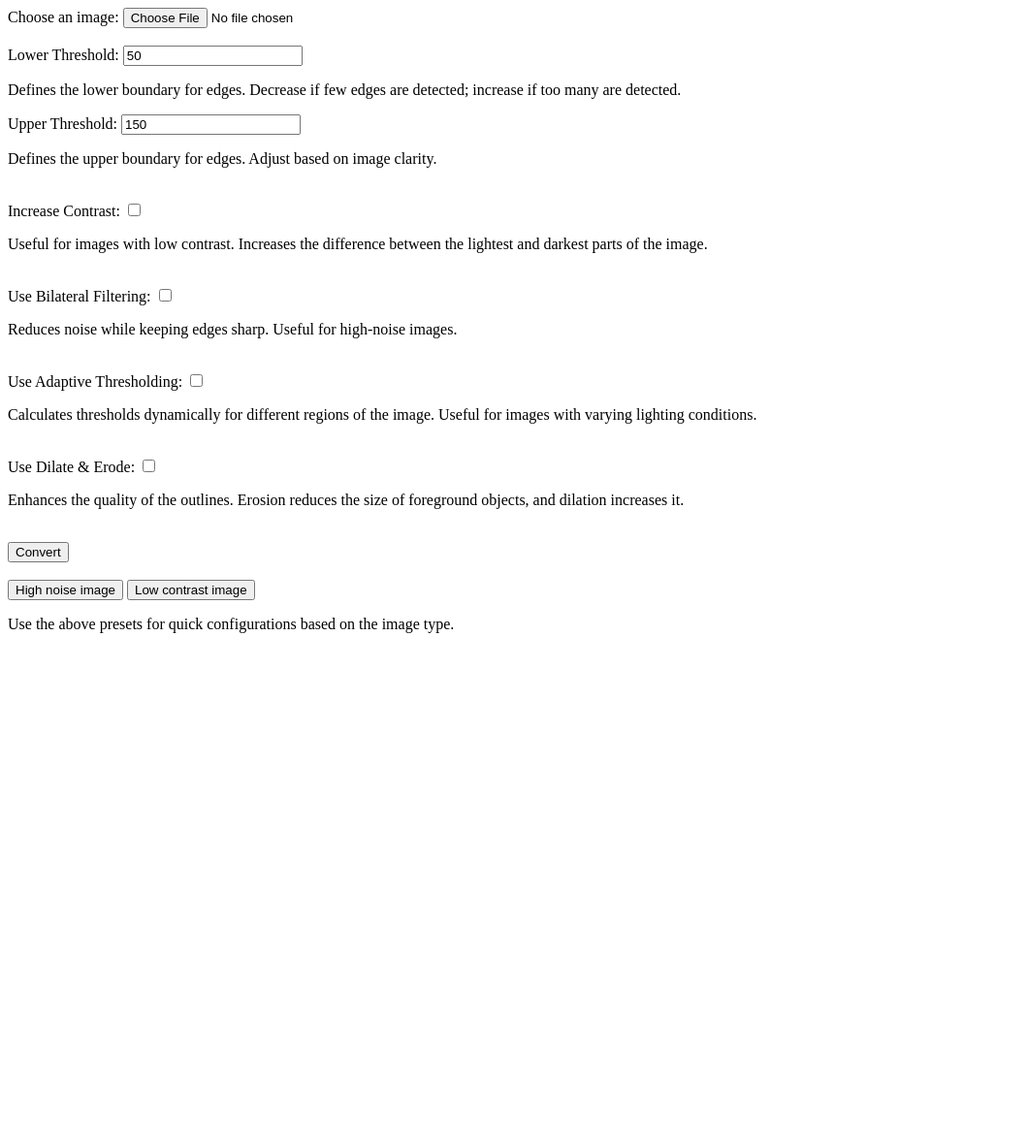
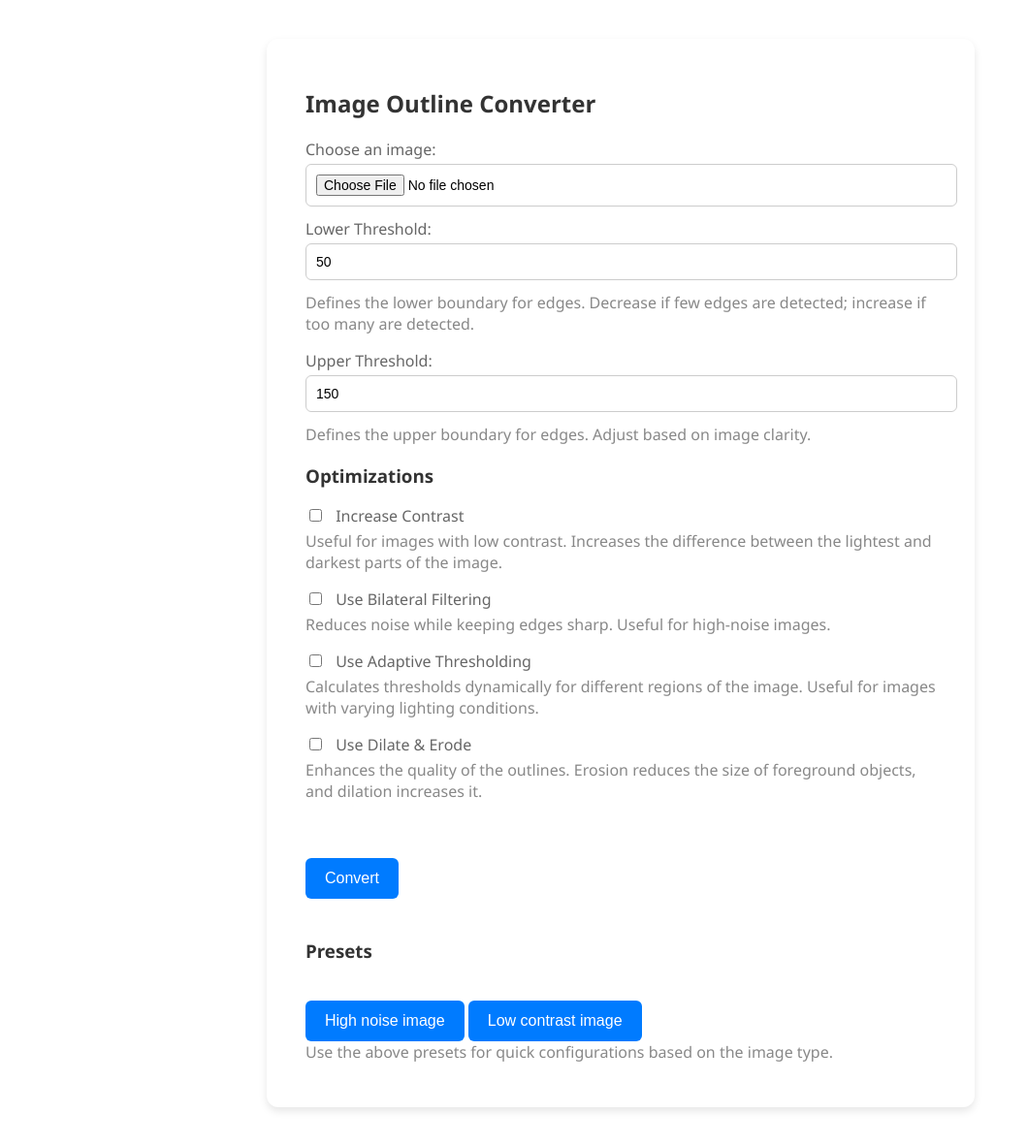
Before and after one commit to Coder-3/image-outliner, a Flask app: page / in a window 1280 px wide. Shown: the whole page at 97% size, without its empty margins (0-1059 px from the left). Before the commit the page ends 653 px from the top, so only its background shows below. Run offline with Flask 2, Linux system fonts and the light colour scheme.

Commit message:
Styling improvements and matching file extension on save

```diff
--- a/app.py
+++ b/app.py
@@ -36,8 +36,15 @@ def flexible_image_processing(image_path, lower_threshold, upper_threshold,
     outline = 255 * np.ones_like(gray)
     cv2.drawContours(outline, contours, -1, (0, 0, 0), 2)
 
-    output_path = os.path.join(UPLOAD_FOLDER, "outlined_" + os.path.basename(image_path))
-    cv2.imwrite(output_path, outline, [int(cv2.IMWRITE_JPEG_QUALITY), 95])
+    file_extension = os.path.splitext(image_path)[1].lower()
+
+    if file_extension == ".png":
+        output_path = os.path.join(UPLOAD_FOLDER, "outlined_" + os.path.basename(image_path))
+        cv2.imwrite(output_path, outline, [int(cv2.IMWRITE_PNG_COMPRESSION), 3])
+    else:
+        output_name = "outlined_" + os.path.splitext(os.path.basename(image_path))[0] + ".jpg"
+        output_path = os.path.join(UPLOAD_FOLDER, output_name)
+        cv2.imwrite(output_path, outline, [int(cv2.IMWRITE_JPEG_QUALITY), 95])
 
     return output_path
 
--- a/templates/index.html
+++ b/templates/index.html
@@ -2,41 +2,134 @@
 <html>
   <head>
     <title>Image Outline Converter</title>
+    <style>
+      body {
+        font-family: "Segoe UI", Tahoma, Geneva, Verdana, sans-serif;
+        margin: 40px auto;
+        max-width: 650px;
+        background-color: #fff;
+        padding: 30px 40px;
+        border-radius: 12px;
+        box-shadow: 0 4px 8px rgba(0, 0, 0, 0.1);
+      }
+      h2,
+      h3 {
+        color: #333;
+      }
+      label {
+        display: block;
+        margin-bottom: 4px;
+        color: #666;
+      }
+      p {
+        margin-bottom: 16px;
+        margin-top: 0;
+        color: #888;
+      }
+      input[type="text"],
+      input[type="number"],
+      textarea,
+      input[type="file"] {
+        width: 100%;
+        padding: 10px;
+        margin-bottom: 12px;
+        border: 1px solid #ccc;
+        border-radius: 6px;
+        font-size: 14px;
+      }
+      input[type="submit"] {
+        background-color: #007bff;
+        color: white;
+        padding: 12px 20px;
+        border: none;
+        border-radius: 6px;
+        cursor: pointer;
+        font-size: 16px;
+        margin-top: 20px;
+      }
+      input[type="submit"]:hover {
+        background-color: #0056b3;
+      }
+      input[type="checkbox"] {
+        margin-right: 10px;
+      }
+    </style>
   </head>
   <body>
+    <h2>Image Outline Converter</h2>
     <form action="/" method="post" enctype="multipart/form-data">
       <label for="file">Choose an image:</label>
-        <input type="file" name="file" required><br><br>
+      <input type="file" name="file" required /><br />
 
       <label for="lower_threshold">Lower Threshold:</label>
-        <input type="number" name="lower_threshold" value="50">
-        <p>Defines the lower boundary for edges. Decrease if few edges are detected; increase if too many are detected.</p>
+      <input type="number" name="lower_threshold" value="50" />
+      <p>
+        Defines the lower boundary for edges. Decrease if few edges are
+        detected; increase if too many are detected.
+      </p>
 
       <label for="upper_threshold">Upper Threshold:</label>
-        <input type="number" name="upper_threshold" value="150">
-        <p>Defines the upper boundary for edges. Adjust based on image clarity.</p><br>
+      <input type="number" name="upper_threshold" value="150" />
+      <p>
+        Defines the upper boundary for edges. Adjust based on image clarity.
+      </p>
 
-        <label for="increase_contrast">Increase Contrast:</label>
-        <input type="checkbox" name="increase_contrast" value="true">
-        <p>Useful for images with low contrast. Increases the difference between the lightest and darkest parts of the image.</p><br>
+      <h3>Optimizations</h3>
 
-        <label for="use_bilateral">Use Bilateral Filtering:</label>
-        <input type="checkbox" name="use_bilateral" value="true">
-        <p>Reduces noise while keeping edges sharp. Useful for high-noise images.</p><br>
+      <label for="increase_contrast">
+        <input type="checkbox" name="increase_contrast" value="true" />
+        Increase Contrast
+      </label>
+      <p>
+        Useful for images with low contrast. Increases the difference between
+        the lightest and darkest parts of the image.
+      </p>
 
-        <label for="use_adaptive">Use Adaptive Thresholding:</label>
-        <input type="checkbox" name="use_adaptive" value="true">
-        <p>Calculates thresholds dynamically for different regions of the image. Useful for images with varying lighting conditions.</p><br>
+      <label for="use_bilateral">
+        <input type="checkbox" name="use_bilateral" value="true" />
+        Use Bilateral Filtering
+      </label>
+      <p>
+        Reduces noise while keeping edges sharp. Useful for high-noise images.
+      </p>
 
-        <label for="use_dilate_erode">Use Dilate & Erode:</label>
-        <input type="checkbox" name="use_dilate_erode" value="true">
-        <p>Enhances the quality of the outlines. Erosion reduces the size of foreground objects, and dilation increases it.</p><br>
+      <label for="use_adaptive">
+        <input type="checkbox" name="use_adaptive" value="true" />
+        Use Adaptive Thresholding
+      </label>
+      <p>
+        Calculates thresholds dynamically for different regions of the image.
+        Useful for images with varying lighting conditions.
+      </p>
 
-        <input type="submit" value="Convert"><br><br>
+      <label for="use_dilate_erode">
+        <input type="checkbox" name="use_dilate_erode" value="true" />
+        Use Dilate & Erode
+      </label>
+      <p>
+        Enhances the quality of the outlines. Erosion reduces the size of
+        foreground objects, and dilation increases it.
+      </p>
 
-        <input type="submit" name="preset" value="High noise image">
-        <input type="submit" name="preset" value="Low contrast image">
-        <p>Use the above presets for quick configurations based on the image type.</p>
+      <br />
+      <input type="submit" value="Convert" /><br /><br />
+
+      <h3>Presets</h3>
+      <input
+        type="submit"
+        name="preset"
+        value="High noise image"
+        style="background-color: #007bff"
+      />
+      <input
+        type="submit"
+        name="preset"
+        value="Low contrast image"
+        style="background-color: #007bff"
+      />
+      <p>
+        Use the above presets for quick configurations based on the image type.
+      </p>
     </form>
   </body>
 </html>
```
Lines whose indentation alone changed are shown as unchanged.
